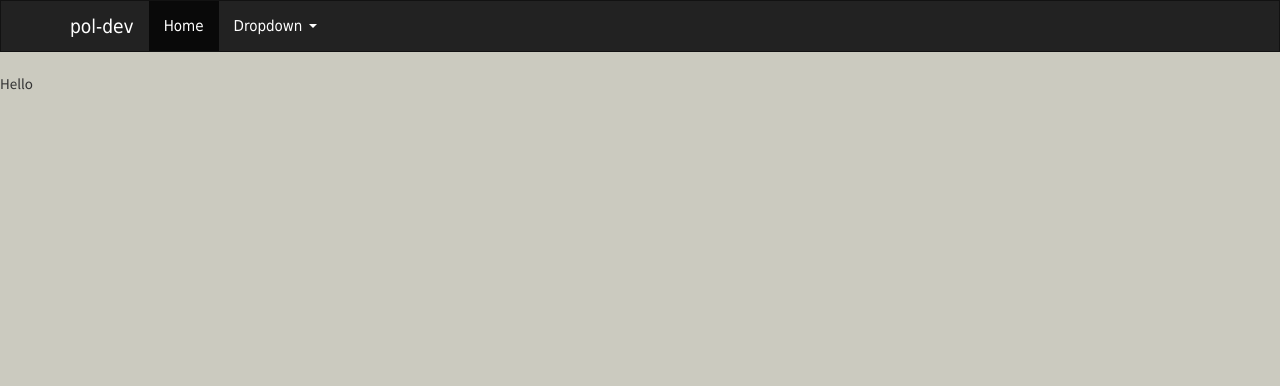
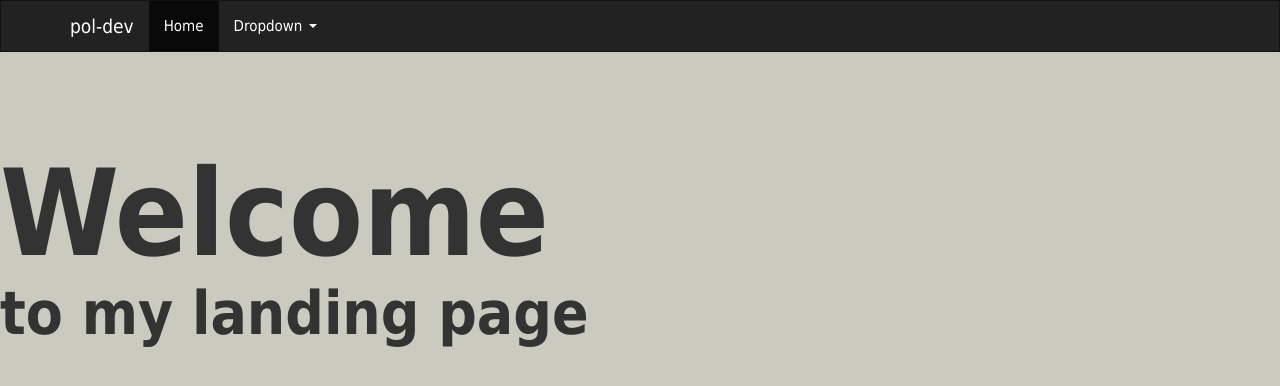
Before and after one commit to page-dev/pol-dev, a PHP site: page /home.php in a window 1280 px wide. Shown: the top 386 px of the page. Run offline with PHP 8.4, Linux system fonts and the light colour scheme.

Commit message:
homepage update

```diff
--- /dev/null
+++ b/assets/css/home.css
@@ -0,0 +1,15 @@
+.welcome{
+    display: flex;
+    align-items: baseline;
+    flex-direction: row;
+    margin-top: 5em;
+    /* background-color: white; */
+}
+
+.welcome h1{
+    font-size: 400%;
+}
+
+.welcomeSize{
+    font-size: 200%;
+}
--- a/home.php
+++ b/home.php
@@ -1,4 +1,8 @@
 <?php include 'templates/header.php';?>
 <?php include 'templates/nav.php';?>
-<?php echo 'Hello'; ?>
+
+    <div class ="welcome">
+        <h1><strong><span class="welcomeSize">Welcome</span><br>to my landing page</strong></h1>
+    </div>
+
 <?php include 'templates/footer.php';?>
--- a/templates/header.php
+++ b/templates/header.php
@@ -5,7 +5,7 @@
     <meta name="viewport" content="width=device-width, initial-scale=1.0">
     <title>Document</title>
     <link rel="stylesheet" href="assets/css/style.css">
-    <!-- <link rel="stylesheet" href="assets/css/act2.css"> -->
+    <link rel="stylesheet" href="assets/css/home.css">
     <link rel="stylesheet" href="assets/css/act.css">
     <link rel="stylesheet" href="assets/css/bootstrap.min.css">
 </head>
```
Also changed, not shown: act02.php (+20 -6 lines), assets/backdrop.jpg (added).
